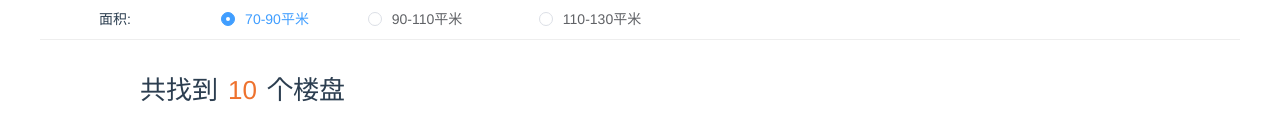
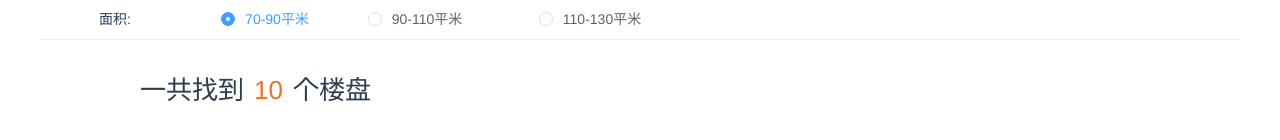
Before and after one commit to LRJ09/hengda, a Vue app: page /houselist in a window 1280 px wide. Shown: the part 280-420 px from the top of the page. Built offline with nearby package versions, Linux system fonts and the light colour scheme.

Commit message:
no message

```diff
--- a/src/views/HouseList.vue
+++ b/src/views/HouseList.vue
@@ -26,7 +26,7 @@
         </div>
         <div>
          <div class="details">
-          <p class="title">共找到<span>10</span>个楼盘</p>
+          <p class="title">一共找到<span>10</span>个楼盘</p>
          </div>
          <div class="houseList">
             <div>
```
